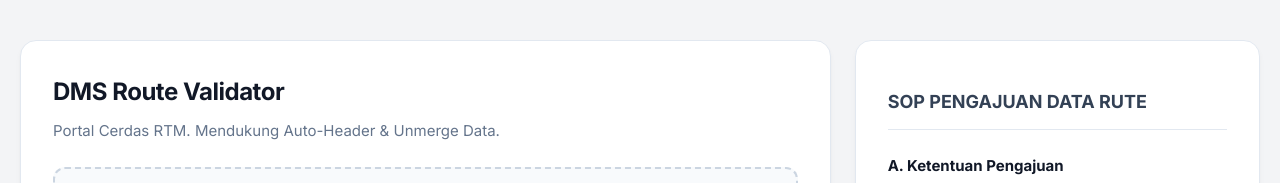
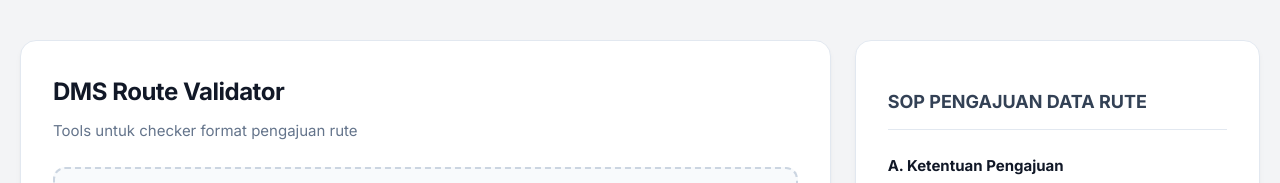
Before and after one commit to dictuzz/RTM-DMS-Validator, a plain HTML site: page dms-validator-ui/index.html in a window 1280 px wide. Shown: the top 183 px of the page. Drawn offline with nearby package versions, Linux system fonts and the light colour scheme.

Commit message:
Update index.html

```diff
--- a/dms-validator-ui/index.html
+++ b/dms-validator-ui/index.html
@@ -3,7 +3,7 @@
 <head>
   <meta charset="UTF-8">
   <meta name="viewport" content="width=device-width, initial-scale=1.0">
-  <title>DMS Route Validator - RTM Portal</title>
+  <title>DMS Route Format Checker</title>
 
   <!-- Font Inter dari Google Fonts -->
   <link rel="preconnect" href="https://fonts.googleapis.com">
@@ -159,7 +159,7 @@
   <div class="main-workspace">
     <div class="card">
       <h1>DMS Route Validator</h1>
-      <div class="desc">Portal Cerdas RTM. Mendukung Auto-Header & Unmerge Data.</div>
+      <div class="desc">Tools untuk checker format pengajuan rute</div>
 
       <!-- Drag & Drop Zone -->
       <div class="drop-zone" id="dropZone">
```
